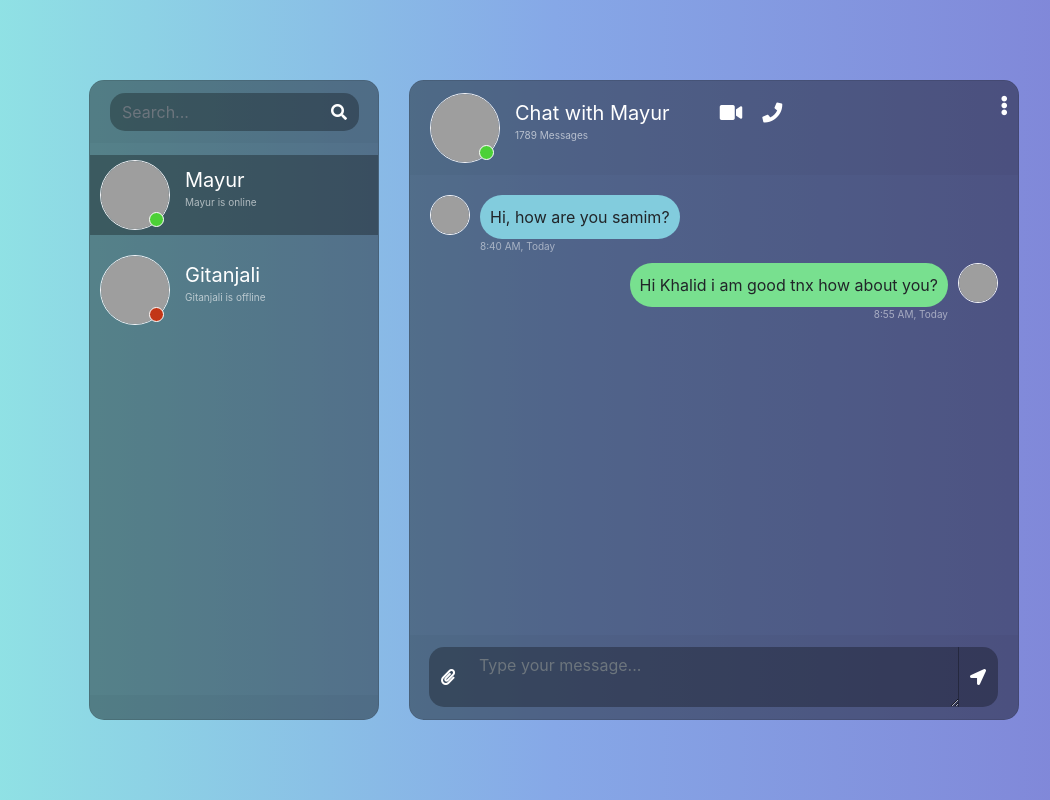
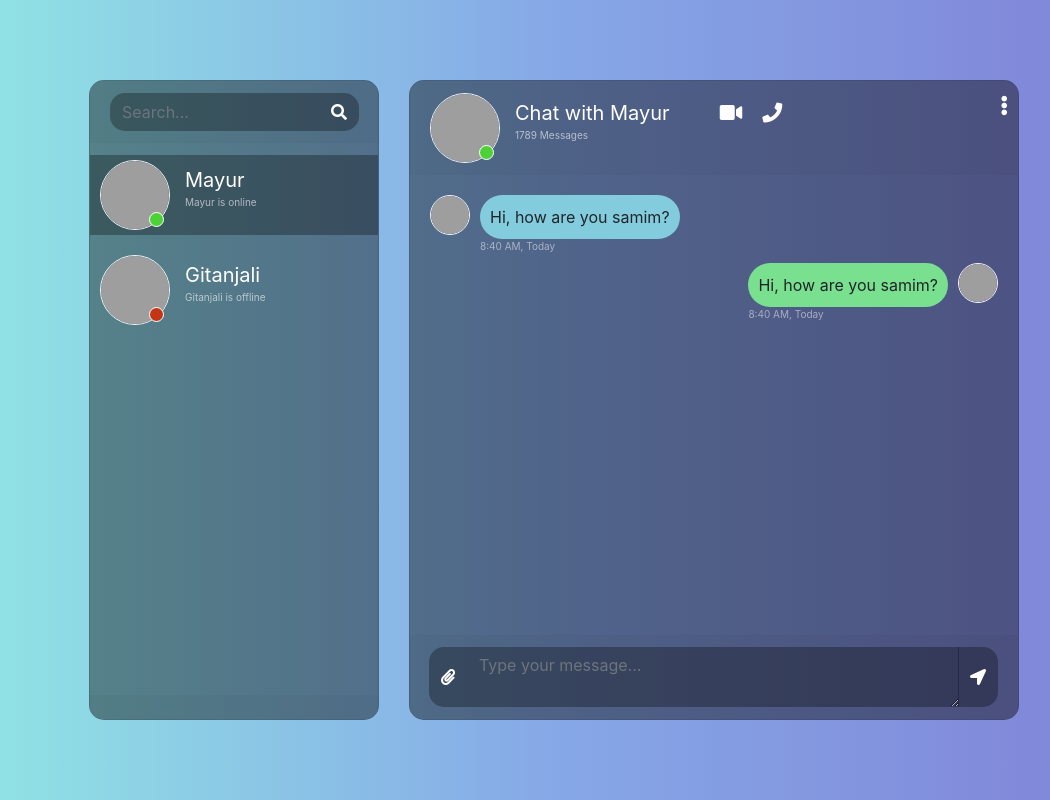
Before and after one commit to mayur256/chat, a React (Create React App) app in the folder client/: page / in a window 1280 px wide. Shown: the whole page, without its empty margins (86-1136 px from the left). Built offline with nearby package versions, Linux system fonts and the light colour scheme; grey boxes are pictures that could not be loaded.

Commit message:
Completed Structuring code for Body in Message Area

```diff
--- a/client/src/components/atoms/Avatar/index.tsx
+++ b/client/src/components/atoms/Avatar/index.tsx
@@ -4,20 +4,24 @@ import { ReactElement } from "react";
 // Type definitions for props
 interface Props {
   src: string;
-  online: boolean;
+  online?: boolean;
   alt?: string;
+  inMsg?: boolean;
 }
 
 // Component definition
 const Avatar = ({
   src,
   online = false,
-  alt = ''
+  alt = '',
+  inMsg = false
 }: Props): ReactElement => {
   return (
-    <div className="img_cont">
-      <img src={src} className="rounded-circle user_img" alt={alt} />
-      <span className={`online_icon ${!online ? 'offline' : ''}`}></span>
+    <div className={`img_cont${inMsg ? '_msg' : ''}`}>
+      <img src={src} className={`rounded-circle user_img${inMsg ? '_msg' : ''}`} alt={alt} />
+      {
+        inMsg ? null : (<span className={`online_icon ${!online ? 'offline' : ''}`}></span>)
+      }
     </div>
   )
 }
--- /dev/null
+++ b/client/src/components/atoms/MessageTime/index.tsx
@@ -0,0 +1,9 @@
+import { ReactElement } from "react";
+
+const MessageTime = (): ReactElement => {
+  return (
+    <span className="msg_time">8:40 AM, Today</span>
+  )
+}
+
+export default MessageTime;
--- /dev/null
+++ b/client/src/components/atoms/MsgPayload/index.tsx
@@ -0,0 +1,9 @@
+import { ReactElement } from "react";
+
+const Message = (): ReactElement => {
+  return (
+    <span className="message">Hi, how are you samim?</span>
+  )
+}
+
+export default Message;
--- a/client/src/components/layouts/MessageArea.tsx
+++ b/client/src/components/layouts/MessageArea.tsx
@@ -3,6 +3,7 @@ import { ReactElement } from "react"
 
 // Atoms & Molecules
 import Header from "../organisms/Header"
+import Body from "../organisms/Body"
 
 // Component definition
 const MessageArea = (): ReactElement => {
@@ -13,26 +14,7 @@ const MessageArea = (): ReactElement => {
         <Header/>
 
         {/** Message Body */}
-        <div className="card-body msg_card_body">
-          <div className="d-flex justify-content-start mb-4">
-            <div className="img_cont_msg">
-              <img src="https://static.turbosquid.com/Preview/001292/481/WV/_D.jpg" className="rounded-circle user_img_msg" alt="random-text" />
-            </div>
-            <div className="msg_cotainer">
-              Hi, how are you samim?
-              <span className="msg_time">8:40 AM, Today</span>
-            </div>
-          </div>
-          <div className="d-flex justify-content-end mb-4">
-            <div className="msg_cotainer_send">
-              Hi Khalid i am good tnx how about you?
-              <span className="msg_time_send">8:55 AM, Today</span>
-            </div>
-            <div className="img_cont_msg">
-              <img src="https://static.turbosquid.com/Preview/001292/481/WV/_D.jpg" className="rounded-circle user_img_msg" alt="random-text" />
-            </div>
-          </div>
-        </div>
+        <Body/>
 
         {/** Message Footer */}
         <div className="card-footer">
--- /dev/null
+++ b/client/src/components/molecules/Message/index.tsx
@@ -0,0 +1,24 @@
+import { ReactElement } from "react";
+
+// Atoms/ Molecules
+import MsgPayload from "../../atoms/MsgPayload"
+import MessageTime from "../../atoms/MessageTime";
+
+// type definition for props
+interface IProps {
+  send? : boolean;
+}
+
+// Component definition
+const MessageContainer = ({
+  send = false
+}: IProps): ReactElement => {
+  return (
+    <div className={`msg_cotainer${send ? '_send' : ''}`}>
+      <MsgPayload />
+      <MessageTime/>
+    </div>
+  )
+}
+
+export default MessageContainer
--- /dev/null
+++ b/client/src/components/molecules/MessageContainer/index.tsx
@@ -0,0 +1,20 @@
+// Top level imports
+import { ReactElement, ReactNode } from "react";
+
+// type definitions for props
+type CProps = {
+  children: ReactNode | ReactNode[],
+  send?: boolean;
+}
+const MessageContainer = ({
+  children,
+  send = false
+}: CProps): ReactElement => {
+  return (
+    <div className={`d-flex justify-content-${send ? 'end' : 'start'} mb-4`}>
+      {children}
+    </div>
+  )
+}
+
+export default MessageContainer;
--- /dev/null
+++ b/client/src/components/organisms/Body/index.tsx
@@ -0,0 +1,36 @@
+//top level imports
+import { ReactElement } from "react";
+
+// Atoms / Molecules
+import Avatar from "../../atoms/Avatar";
+import MessageContainer from "../../molecules/MessageContainer";
+import Message from "../../molecules/Message";
+
+// Component definition
+const Body = (): ReactElement => {
+  return (
+    <div className="card-body msg_card_body">
+
+      <MessageContainer>
+        <Avatar
+            src="https://static.turbosquid.com/Preview/001292/481/WV/_D.jpg"
+            inMsg
+        />
+
+        <Message/>
+      </MessageContainer>
+
+      <MessageContainer send>
+        <Message send/>
+
+        <Avatar
+            src="https://static.turbosquid.com/Preview/001292/481/WV/_D.jpg"
+            inMsg
+        />
+      </MessageContainer>
+
+    </div>
+  )
+}
+
+export default Body;
--- a/client/src/components/organisms/Header/index.tsx
+++ b/client/src/components/organisms/Header/index.tsx
@@ -7,7 +7,7 @@ import UserInfo from "../../atoms/UserInfo";
 import CallIcons from "../../molecules/CallIcons";
 import Icon from "../../atoms/Icon";
 import Dropdown from "../../molecules/DropDown";
-import DropdownItem from "../../DropdownItem";
+import DropdownItem from "../../atoms/DropdownItem";
 
 // Component definition
 const Header = (): ReactElement => {
```
Also changed, not shown: client/src/components/atoms/DropdownItem/index.tsx (renamed from client/src/components/DropdownItem/index.tsx).
